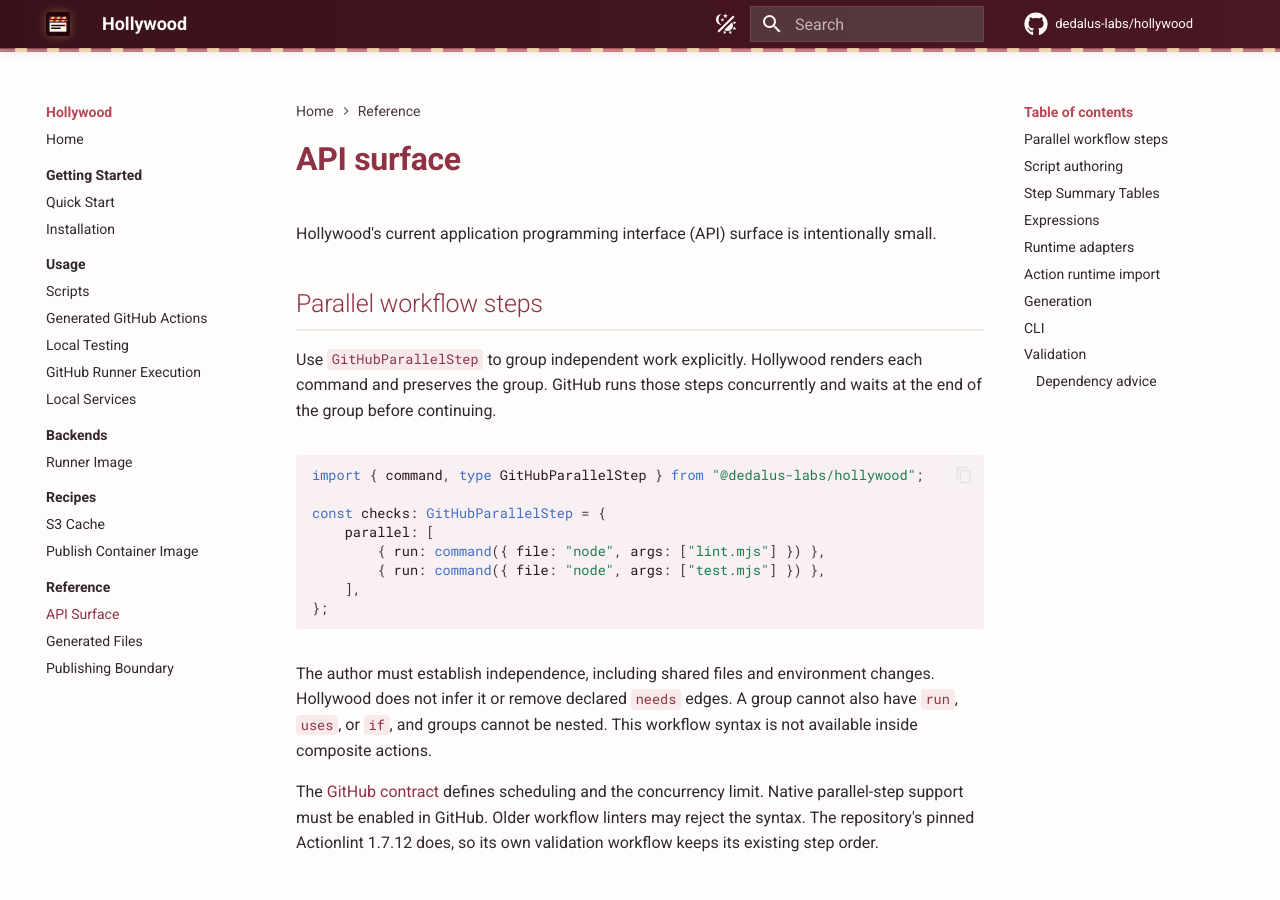
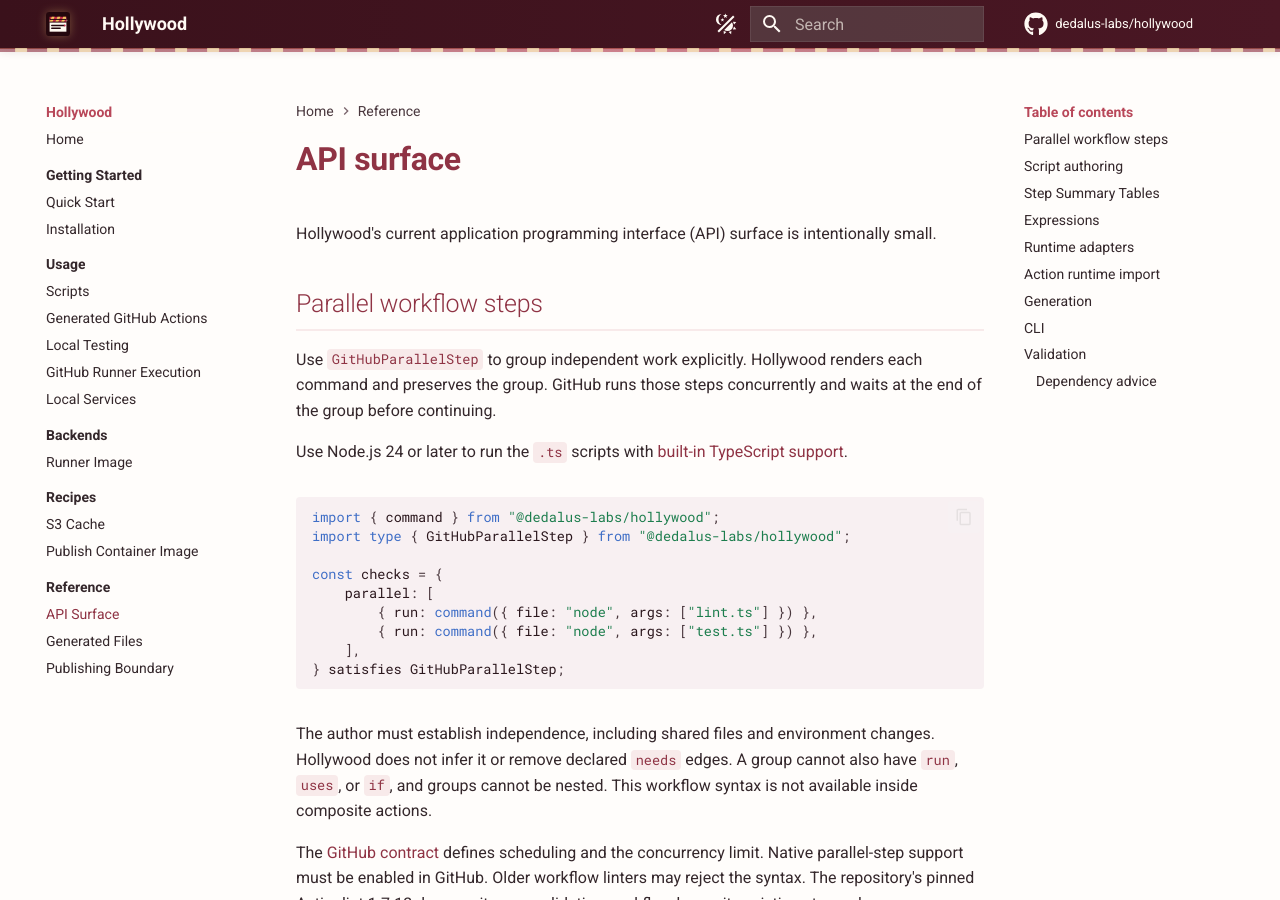
Before and after one commit to dedalus-labs/hollywood, an MkDocs documentation site: the page built from docs/reference/api.md, in a window 1280 px wide and 900 px high. Built offline with MkDocs 1.6.1 and Material for MkDocs 9.7.7, drawn with Linux system fonts in a browser that asks for light colours; comment, search, counter and statistics services are not loaded.

Commit message:
docs(api): use typescript in parallel step examples
Signed-off-by: windsornguyen <win@dedaluslabs.ai>

````diff
--- a/docs/reference/api.md
+++ b/docs/reference/api.md
@@ -9,15 +9,19 @@ Use `GitHubParallelStep` to group independent work explicitly. Hollywood renders
 each command and preserves the group. GitHub runs those steps concurrently
 and waits at the end of the group before continuing.
 
-```ts
-import { command, type GitHubParallelStep } from "@dedalus-labs/hollywood";
+Use Node.js 24 or later to run the `.ts` scripts with
+[built-in TypeScript support](https://nodejs.org/api/typescript.html#type-stripping).
 
-const checks: GitHubParallelStep = {
+```typescript
+import { command } from "@dedalus-labs/hollywood";
+import type { GitHubParallelStep } from "@dedalus-labs/hollywood";
+
+const checks = {
 	parallel: [
-		{ run: command({ file: "node", args: ["lint.mjs"] }) },
-		{ run: command({ file: "node", args: ["test.mjs"] }) },
+		{ run: command({ file: "node", args: ["lint.ts"] }) },
+		{ run: command({ file: "node", args: ["test.ts"] }) },
 	],
-};
+} satisfies GitHubParallelStep;
 ```
 
 The author must establish independence, including shared files and environment
@@ -30,6 +34,7 @@ defines scheduling and the concurrency limit. Native parallel-step support must
 be enabled in GitHub. Older workflow linters may reject the syntax. The
 repository's pinned Actionlint 1.7.12 does, so its own validation
 workflow keeps its existing step order.
+
 ## Script authoring
 
 | API             | Purpose                                                   |
````
